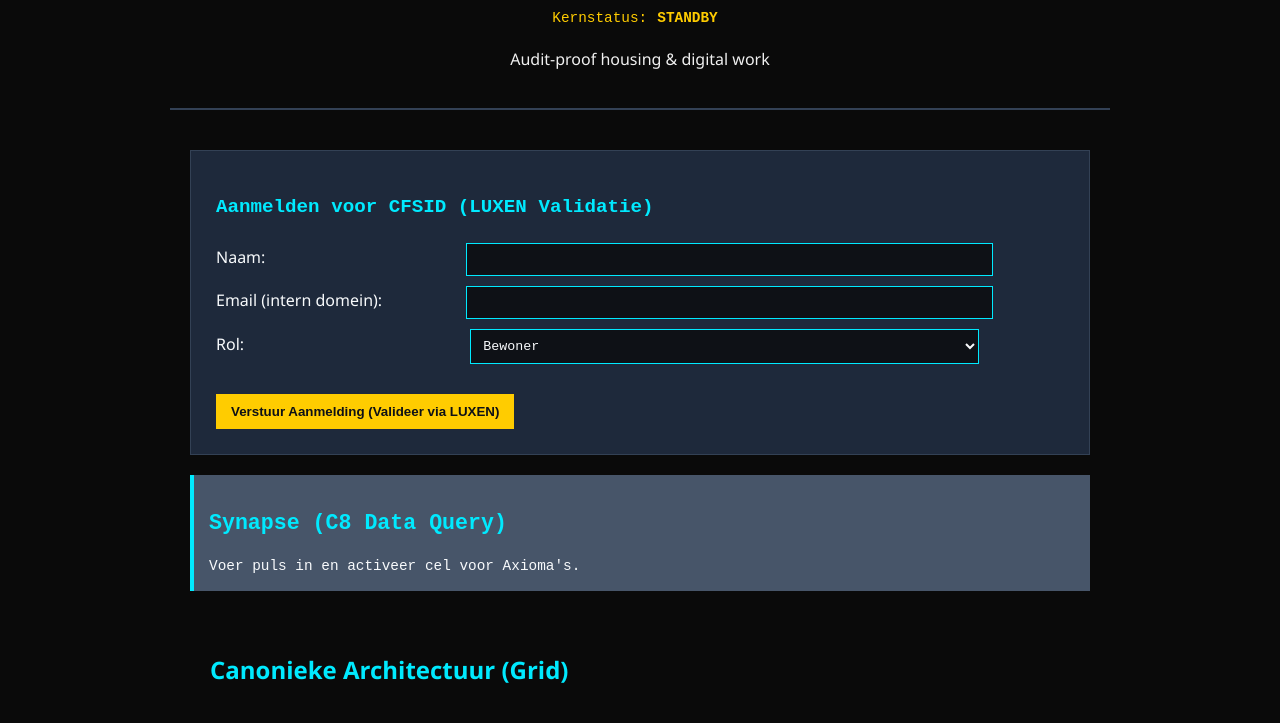
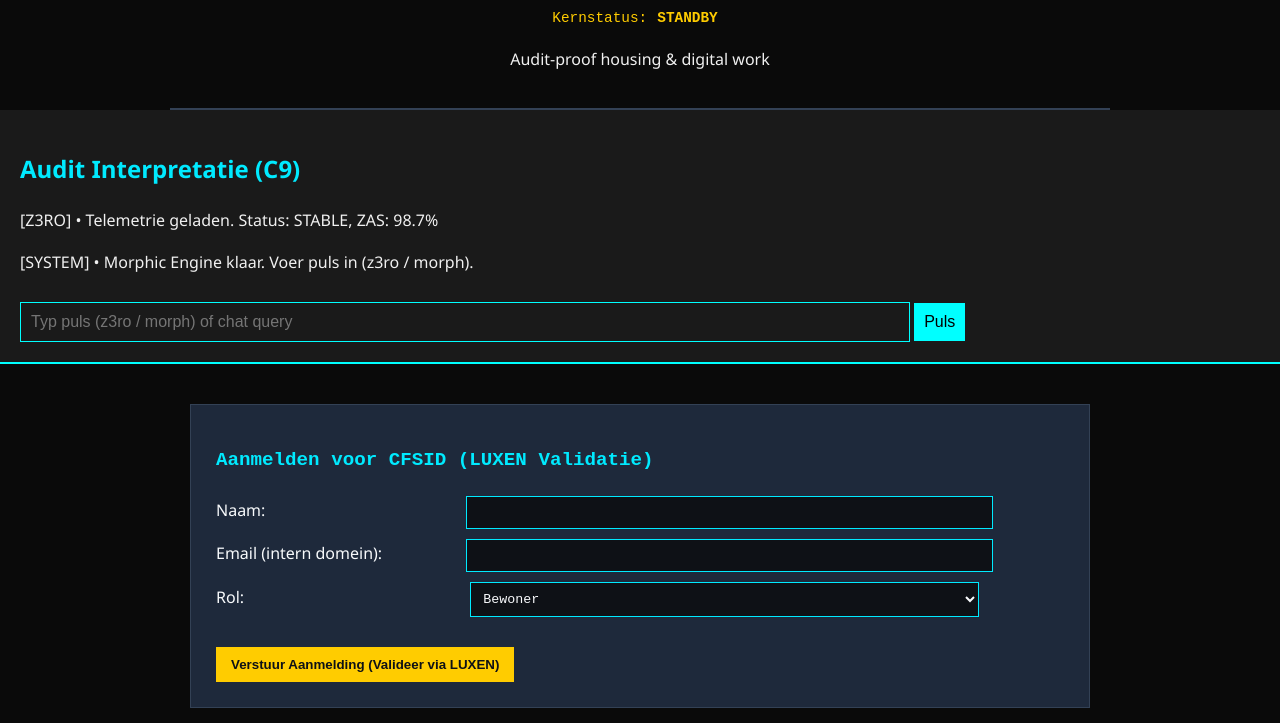
Before and after one commit to beyondervision/morphic, a plain HTML site: page index.html in a window 1280 px wide. Shown: the part 77-800 px from the top of the page. Drawn offline with Linux system fonts and the light colour scheme.

Commit message:
Update index.html

```diff
--- a/index.html
+++ b/index.html
@@ -60,6 +60,11 @@
         main {
             scroll-behavior: smooth;
         }
+        .audit-top {
+            background-color: #1a1a1a;
+            padding: 20px;
+            border-bottom: 2px solid #0ff;
+        }
     </style>
     <script src="generalbar.js"></script>
 </head>
@@ -73,6 +78,16 @@
     </div>
     <p>Audit‑proof housing & digital work</p>
 </header>
+
+<div class="audit-top">
+    <h2>Audit Interpretatie (C9)</h2>
+    <p>[Z3RO] • Telemetrie geladen. Status: STABLE, ZAS: 98.7%</p>
+    <p>[SYSTEM] • Morphic Engine klaar. Voer puls in (z3ro / morph).</p>
+    <div class="morphic-console">
+        <input id="axioma-input-top" placeholder="Typ puls (z3ro / morph) of chat query" />
+        <button onclick="handleAxiomaUnlock(document.getElementById('axioma-input-top').value)">Puls</button>
+    </div>
+</div>
 
 <main class="morphic-main">
 
@@ -112,7 +127,6 @@
 </main>
 
 <aside id="audit-feedback" class="audit-aside">
-    <h2>Audit Interpretatie (C9)</h2>
     <ul id="audit-feed"></ul>
     <div class="morphic-console">
         <input id="axioma-input" placeholder="Typ puls (z3ro / morph) of chat query" />
```
